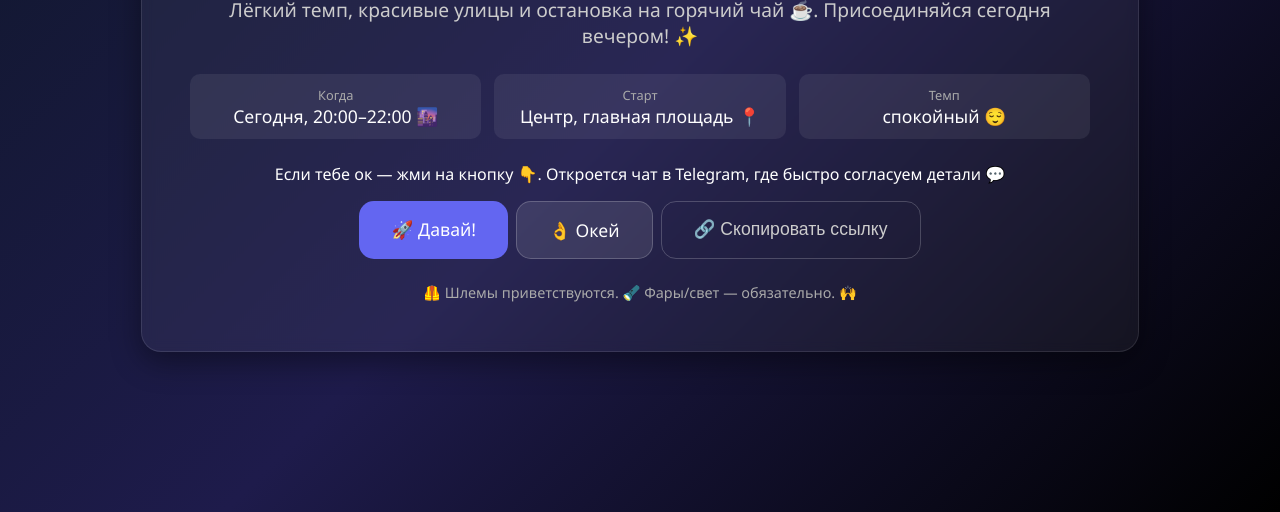
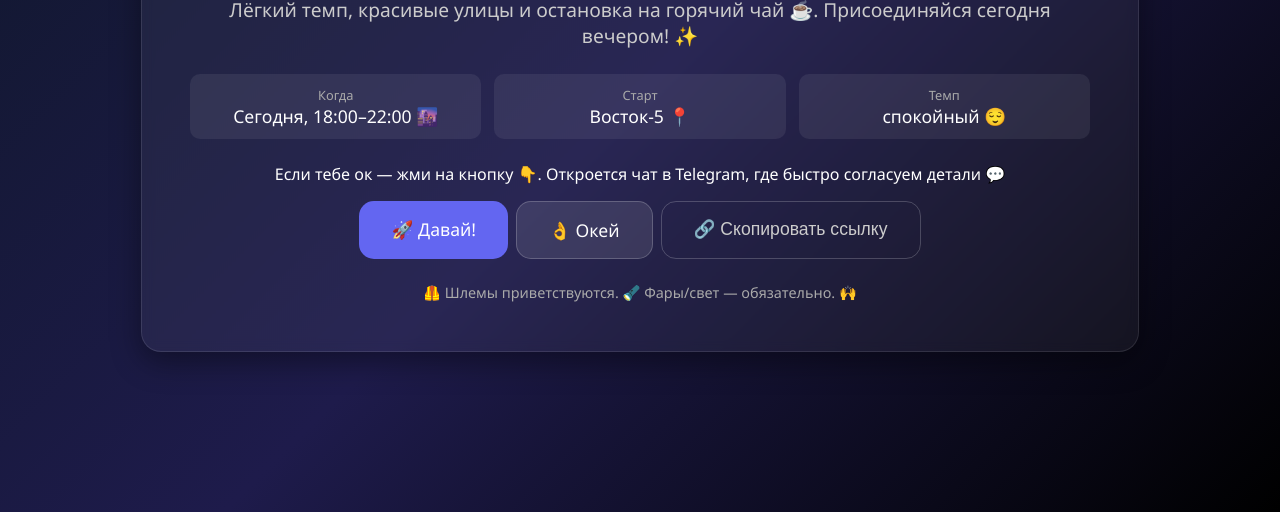
Before and after one commit to isabekovbakay-sys/GOforAride, a plain HTML site: page index.html in a window 1280 px wide. Shown: the part 320-832 px from the top of the page. Drawn offline with Linux system fonts and the light colour scheme.

Commit message:
Update index.html

```diff
--- a/index.html
+++ b/index.html
@@ -26,11 +26,11 @@
     <section class="info">
       <div>
         <span class="label">Когда</span>
-        <span class="value">Сегодня, 20:00–22:00 🌆</span>
+        <span class="value">Сегодня, 18:00–22:00 🌆</span>
       </div>
       <div>
         <span class="label">Старт</span>
-        <span class="value">Центр, главная площадь 📍</span>
+        <span class="value">Восток-5 📍</span>
       </div>
       <div>
         <span class="label">Темп</span>
```
